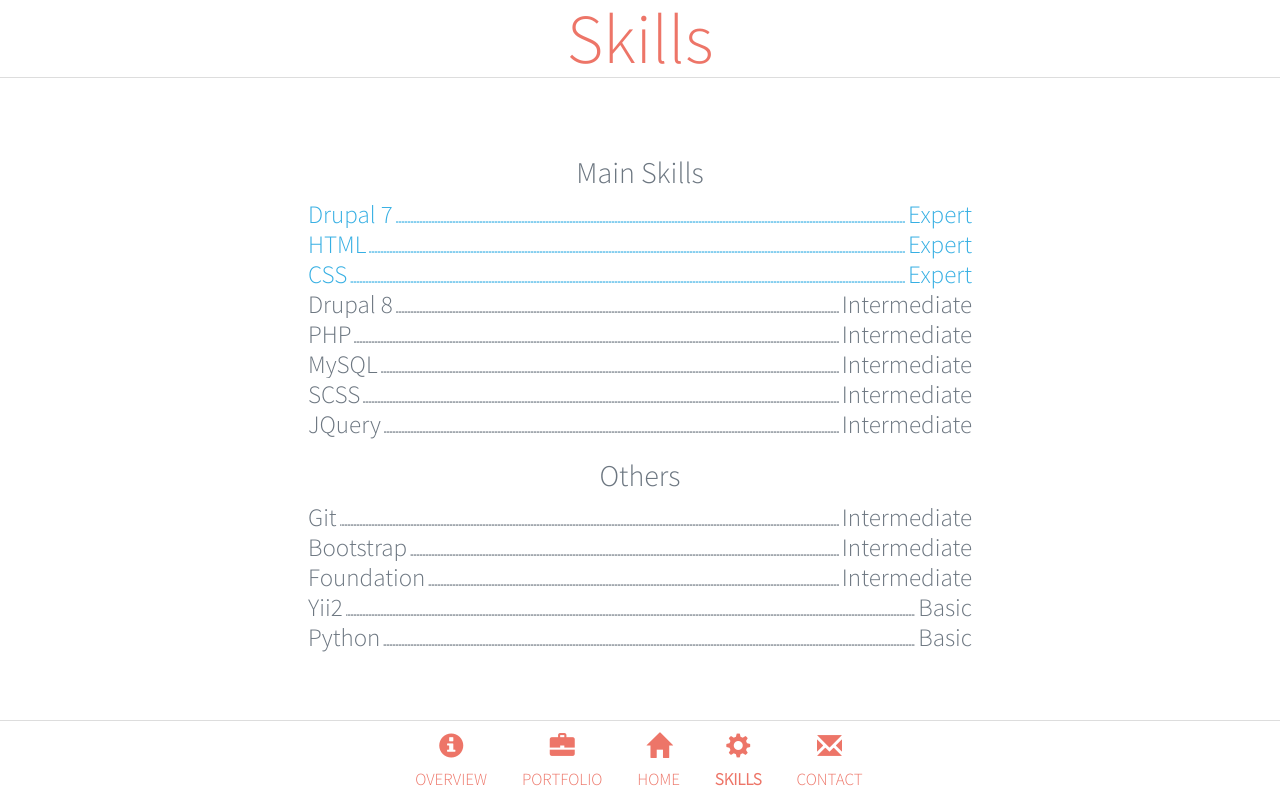
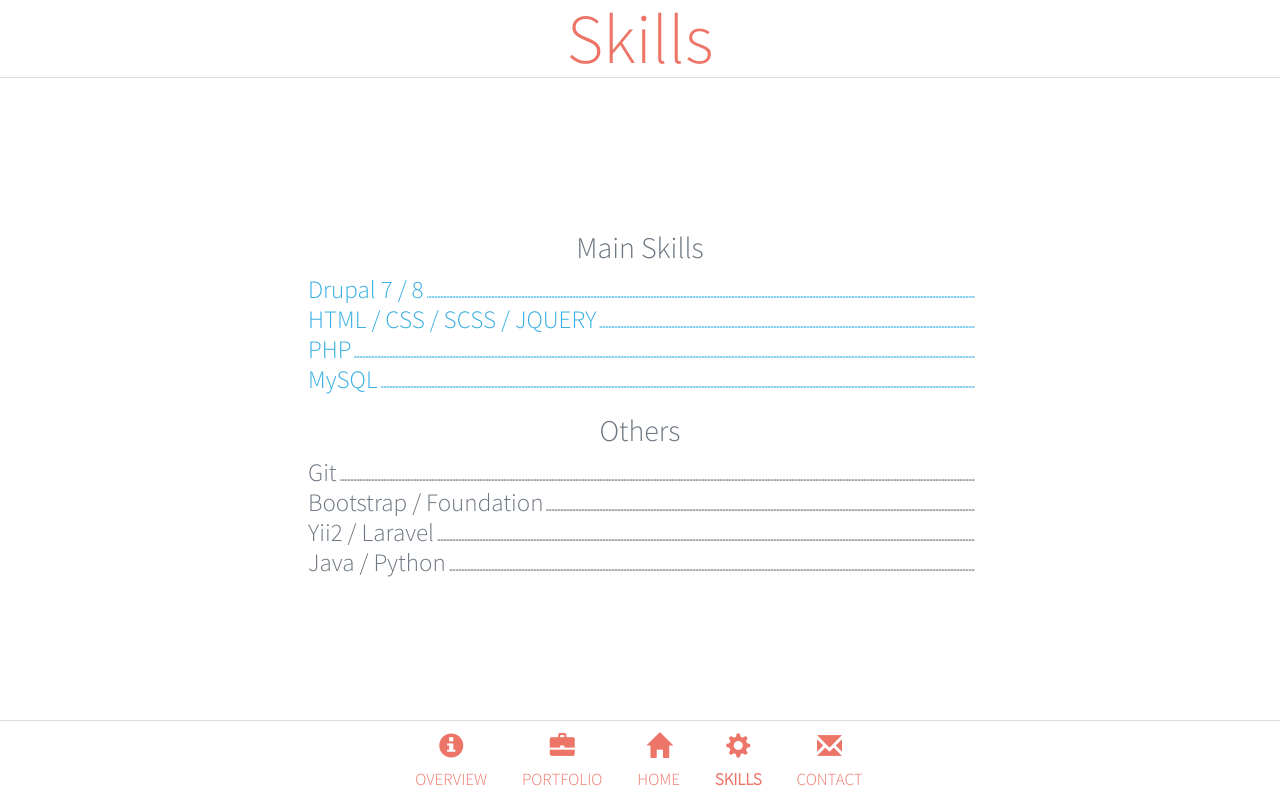
Before and after one commit to prie/prie.github.io, a plain HTML site: page index.html in a window 1280 px wide. Both pictures are taken after a click on the tab "SKILLS". Drawn offline with Linux system fonts and the light colour scheme.

Commit message:
update skill & contact

```diff
--- a/index.html
+++ b/index.html
@@ -101,24 +101,20 @@
               <div class="lead">
                 <h2>Main Skills</h2>
                 <ul>
-                  <li class="exp"><span class="skill">Drupal 7</span><span class="lvl">Expert</span></li>
-                  <li class="exp"><span class="skill">HTML</span><span class="lvl">Expert</span></li>
-                  <li class="exp"><span class="skill">CSS</span><span class="lvl">Expert</span></li>
-                  <li><span class="skill">Drupal 8</span><span class="lvl">Intermediate</span></li>
-                  <li><span class="skill">PHP</span><span class="lvl">Intermediate</span></li>
-                  <li><span class="skill">MySQL</span><span class="lvl">Intermediate</span></li>
-                  <li><span class="skill">SCSS</span><span class="lvl">Intermediate</span></li>
-                  <li><span class="skill">JQuery</span><span class="lvl">Intermediate</span></li>
+                  <li class="exp"><span class="skill">Drupal 7 / 8</span></li>
+                  <li class="exp"><span class="skill">HTML / CSS / SCSS / JQUERY</span></li>
+                  <!--<li class="exp"><span class="skill">CSS</span><span class="lvl">Expert</span></li>-->
+                  <li class="exp"><span class="skill">PHP</span></li>
+                  <li class="exp"><span class="skill">MySQL</span></li>
                 </ul>
               </div>
               <div class="lead">
                 <h2>Others</h2>
                 <ul>
-                  <li><span class="skill">Git</span><span class="lvl">Intermediate</span></li>
-                  <li><span class="skill">Bootstrap</span><span class="lvl">Intermediate</span></li>
-                  <li><span class="skill">Foundation</span><span class="lvl">Intermediate</span></li>
-                  <li><span class="skill">Yii2</span><span class="lvl">Basic</span></li>
-                  <li><span class="skill">Python</span><span class="lvl">Basic</span></li>
+                  <li><span class="skill">Git</span></li>
+                  <li><span class="skill">Bootstrap / Foundation</span></li>
+                  <li><span class="skill">Yii2 / Laravel</span></li>
+                  <li><span class="skill">Java / Python</span></li>
                 </ul>
               </div>
             </div>
@@ -717,9 +713,9 @@
           <div class="site-wrapper-inner">
             <div class="cover-container">
               <p class="lead">
-                <strong>Need an amazing and awesome website?</strong><br /><br />
-                Lets discuss the details and make it comes true.<br />
-                Don't be hesitate to contact me.<br />
+                <strong>Let's talk about business</strong><br /><br />
+                <!--Lets discuss the details and make it comes true.<br />-->
+                Feel free to contact me.<br />
               </p>
               <div class="container-fluid">
                 <div class="row">
```
